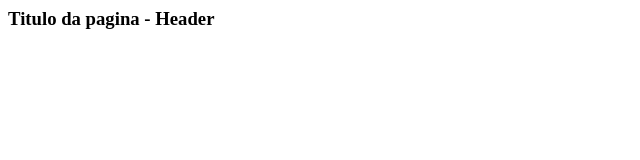
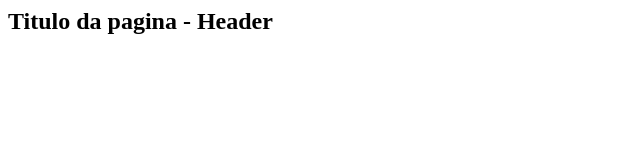
Before and after one commit to HeronPBV/Teste, a plain HTML site: page index.html in a window 1280 px wide. Shown: the whole page, without its empty margins (0-640 px from the left). Drawn offline with Linux system fonts and the light colour scheme.

Commit message:
index.html alterado o header de h3 para h2

```diff
--- a/index.html
+++ b/index.html
@@ -1 +1 @@
-<h3> Titulo da pagina - Header </h3>
+<h2> Titulo da pagina - Header </h2>
```
